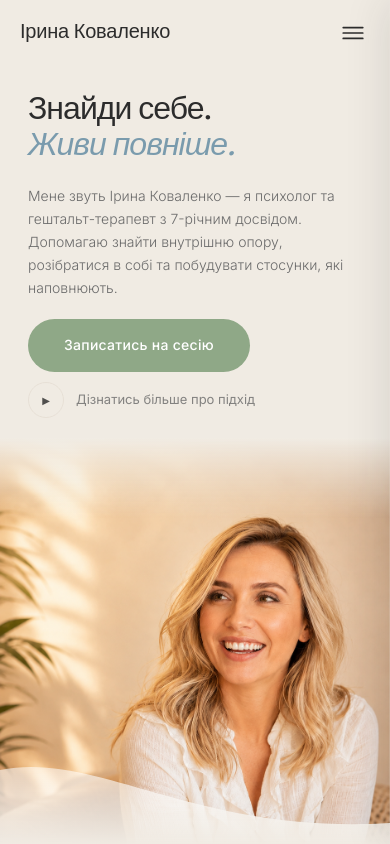
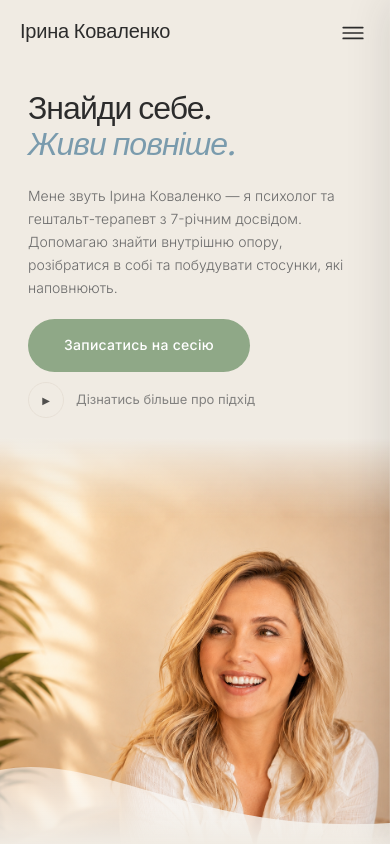
Before and after one commit to danylonahorniuk/psychologist-landing, a Next.js app: page / in a window 390 px wide. Shown: the top 844 px of the page. Built offline with nearby package versions, Linux system fonts and the light colour scheme.

Commit message:
fix: adjust hero mobile photo objectPosition to 48% to show crown

```diff
--- a/components/Hero.tsx
+++ b/components/Hero.tsx
@@ -125,7 +125,7 @@ export default function Hero() {
           src={PHOTO_MOBILE_URL}
           alt="Ірина Коваленко"
           fill
-          style={{ objectFit: "cover", objectPosition: "center 60%" }}
+          style={{ objectFit: "cover", objectPosition: "center 48%" }}
           sizes="100vw"
           priority
         />
```
